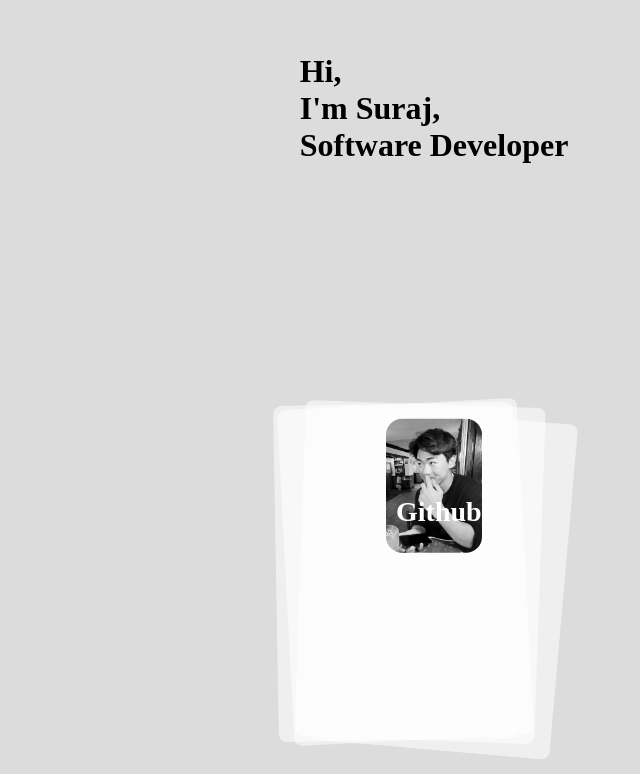
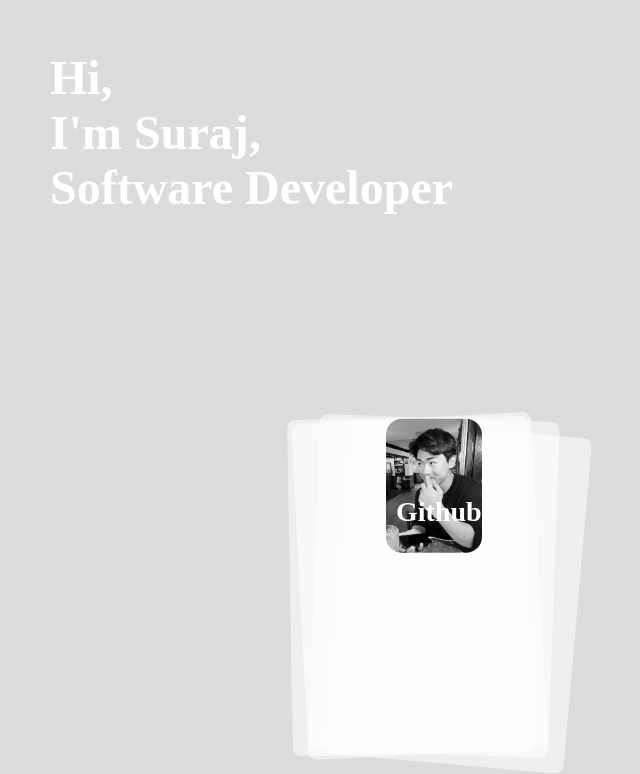
Before and after one commit to SurPun/Suraj-Portfolio, a Next.js app: page / in a window 1280 px wide. Shown: the part 114-888 px from the top of the page, without its empty margins (206-846 px from the left). Built offline with nearby package versions, Linux system fonts and the light colour scheme.

Commit message:
margin fix

```diff
--- a/styles/Main.scss
+++ b/styles/Main.scss
@@ -9,7 +9,10 @@ body {
 // Head1
 
 .head1-container {
-  margin-bottom: -160px;
+  position: absolute;
+  color: white;
+  font-size: 3vh;
+  left: 20%;
 }
 
 // CARD
@@ -167,5 +170,6 @@ body {
 
   .big-card {
     left: 135px;
+    top: 255px;
   }
 } ;
```
Also changed, not shown: public/Imgs/Work-background.jpg (added).
